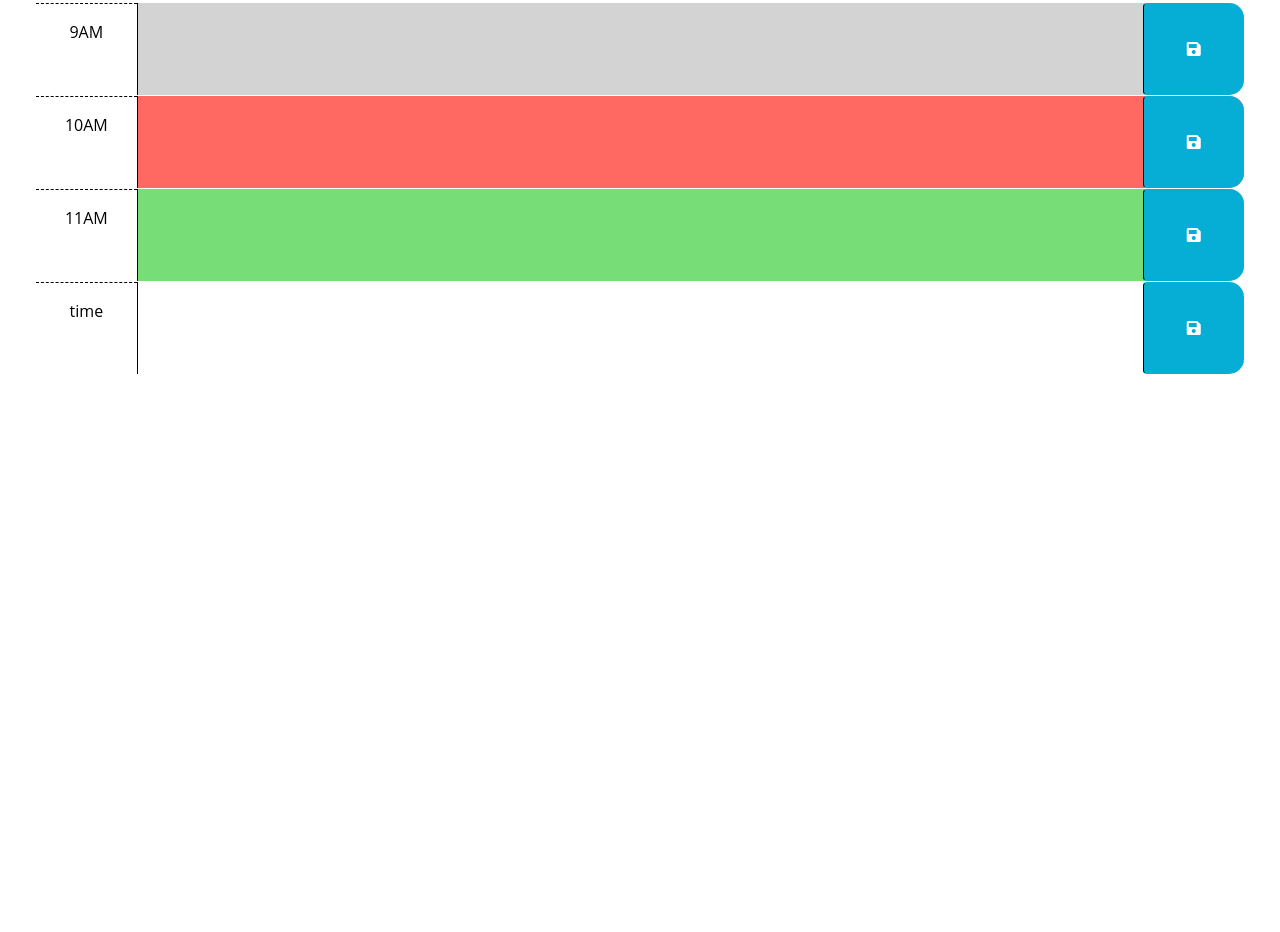
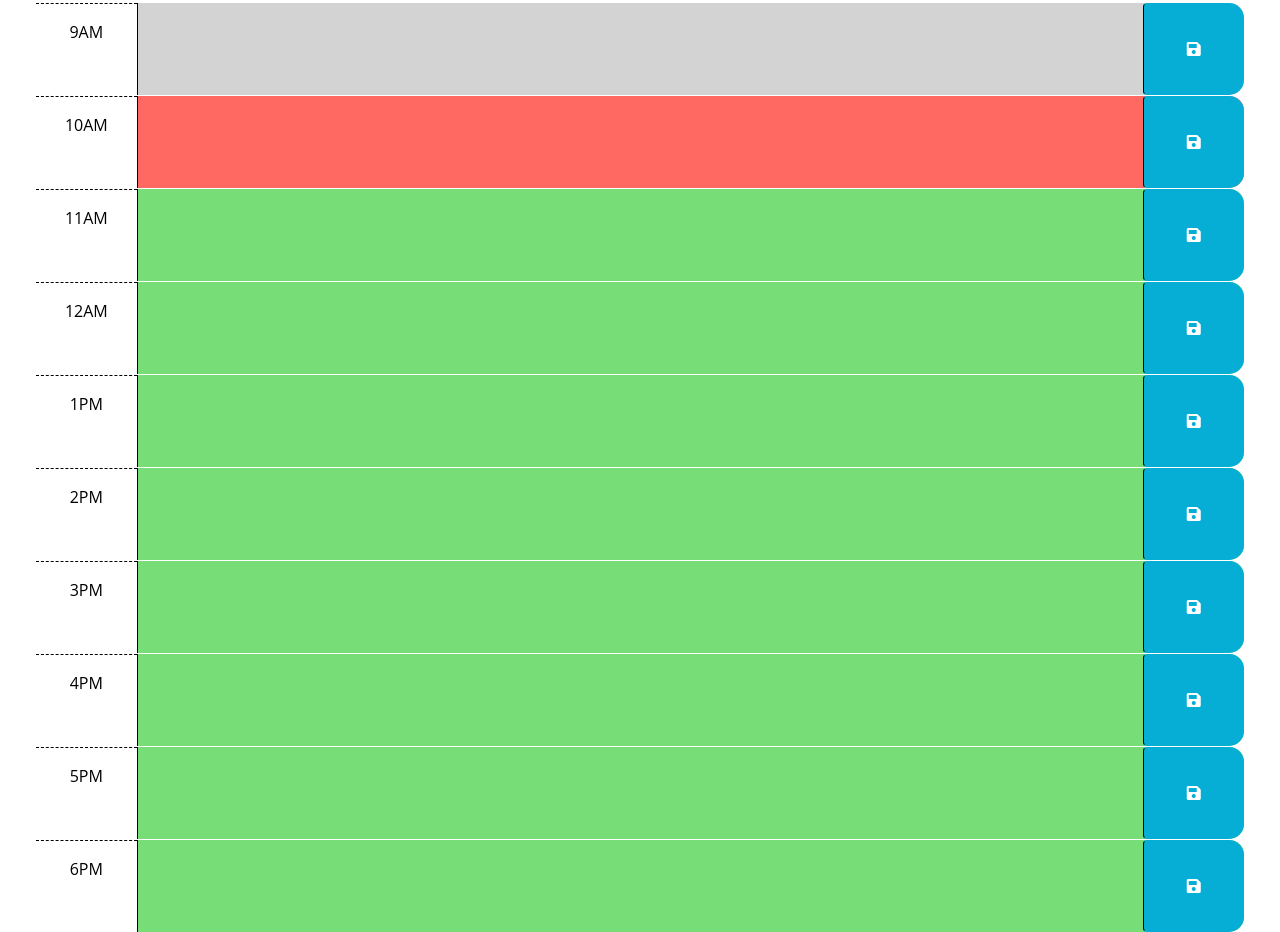
Before and after one commit to QDatcher/module5assignment-planner, a plain HTML site: page index.html in a window 1280 px wide. Shown: the part 295-1227 px from the top of the page. Before the commit the page ends 800 px from the top, so only its background shows below. Drawn offline with nearby package versions, Linux system fonts and the light colour scheme.

Commit message:
made time function to update the color of the timeBlocks

```diff
--- a/assets/js/script.js
+++ b/assets/js/script.js
@@ -1,11 +1,15 @@
 // Wrap all code that interacts with the DOM in a call to jQuery to ensure that
 // the code isn't run until the browser has finished rendering all the elements
 // in the html.
-let currentDay = dayjs().format('dddd MMM D, YYYY')
+let dplannerContainer = document.querySelector('#timeBlock-container')
+
+
+let currentDay = dayjs()
 let currentDayEl = $('#currentDay')
-currentDayEl.text(currentDay)
+currentDayEl.text(currentDay.format('dddd MMM D, YYYY'))
 
-const plannerContainer = $(".container-fluid")
+const plannerContainer = $("#timeBlock-container")
+const plannerChildren = plannerContainer.children()
 $(function () {
     // TODO: Add a listener for click events on the save button. This code should
     // use the id in the containing time-block as a key to save the user input in
@@ -50,4 +54,33 @@ $(function () {
     saveButton.append(i)
   }
 
-  generateTimeBlock()
+const updateTimeBlocks = () => {
+
+
+  var timeInterval = setInterval(function () {
+
+
+    for(let i = 0; i < plannerChildren.length; i++){
+      if (plannerChildren[i].getAttribute('id') < currentDay.format('HH')) {
+        plannerChildren[i].addClass('row time-block past')
+      } else if (plannerChildren[i].getAttribute('id') < currentDay.format('HH')) {
+        plannerChildren[i].addClass('row time-block future')
+      } else {
+        plannerChildren[i].addClass('row time-block present')
+      }
+    }
+
+  }, 1000);
+}
+
+
+
+console.log(plannerChildren[0])
+
+console.log(plannerChildren[0].getAttribute('id'))
+
+
+
+
+  console.log(dayjs().format('HH') )
+  console.log(dayjs().format('HH') < '12')
--- a/index.html
+++ b/index.html
@@ -30,7 +30,7 @@
       <p class="lead">A simple calendar app for scheduling your work day</p>
       <p id="currentDay" class="lead"></p>
     </header>
-    <div class="container-fluid px-5">
+    <div id="timeBlock-container" class="container-fluid px-5">
       <!-- Use class for "past", "present", and "future" to apply styles to the
         time-block divs accordingly. The javascript will need to do this by
         adding/removing these classes on each div by comparing the hour in the
@@ -42,7 +42,7 @@
         -->
 
       <!-- Example of a past time block. The "past" class adds a gray background color. -->
-      <div id="hour-9" class="row time-block past">
+      <div id="09" class="row time-block past">
         <div class="col-2 col-md-1 hour text-center py-3">9AM</div>
         <textarea class="col-8 col-md-10 description" rows="3"> </textarea>
         <button class="btn saveBtn col-2 col-md-1" aria-label="save">
@@ -51,7 +51,7 @@
       </div>
 
       <!-- Example of a present time block. The "present" class adds a red background color. -->
-      <div id="hour-10" class="row time-block present">
+      <div id="10" class="row time-block present">
         <div class="col-2 col-md-1 hour text-center py-3">10AM</div>
         <textarea class="col-8 col-md-10 description" rows="3"> </textarea>
         <button class="btn saveBtn col-2 col-md-1" aria-label="save">
@@ -60,8 +60,57 @@
       </div>
 
       <!-- Example of a future time block. The "future" class adds a green background color. -->
-      <div id="hour-11" class="row time-block future">
+      <div id="11" class="row time-block future">
         <div class="col-2 col-md-1 hour text-center py-3">11AM</div>
+        <textarea class="col-8 col-md-10 description" rows="3"> </textarea>
+        <button class="btn saveBtn col-2 col-md-1" aria-label="save">
+          <i class="fas fa-save" aria-hidden="true"></i>
+        </button>
+      </div>
+      <div id="12" class="row time-block future">
+        <div class="col-2 col-md-1 hour text-center py-3">12AM</div>
+        <textarea class="col-8 col-md-10 description" rows="3"> </textarea>
+        <button class="btn saveBtn col-2 col-md-1" aria-label="save">
+          <i class="fas fa-save" aria-hidden="true"></i>
+        </button>
+      </div>
+      <div id="13" class="row time-block future">
+        <div class="col-2 col-md-1 hour text-center py-3">1PM</div>
+        <textarea class="col-8 col-md-10 description" rows="3"> </textarea>
+        <button class="btn saveBtn col-2 col-md-1" aria-label="save">
+          <i class="fas fa-save" aria-hidden="true"></i>
+        </button>
+      </div>
+      <div id="14" class="row time-block future">
+        <div class="col-2 col-md-1 hour text-center py-3">2PM</div>
+        <textarea class="col-8 col-md-10 description" rows="3"> </textarea>
+        <button class="btn saveBtn col-2 col-md-1" aria-label="save">
+          <i class="fas fa-save" aria-hidden="true"></i>
+        </button>
+      </div>
+      <div id="15" class="row time-block future">
+        <div class="col-2 col-md-1 hour text-center py-3">3PM</div>
+        <textarea class="col-8 col-md-10 description" rows="3"> </textarea>
+        <button class="btn saveBtn col-2 col-md-1" aria-label="save">
+          <i class="fas fa-save" aria-hidden="true"></i>
+        </button>
+      </div>
+      <div id="16" class="row time-block future">
+        <div class="col-2 col-md-1 hour text-center py-3">4PM</div>
+        <textarea class="col-8 col-md-10 description" rows="3"> </textarea>
+        <button class="btn saveBtn col-2 col-md-1" aria-label="save">
+          <i class="fas fa-save" aria-hidden="true"></i>
+        </button>
+      </div>
+      <div id="17" class="row time-block future">
+        <div class="col-2 col-md-1 hour text-center py-3">5PM</div>
+        <textarea class="col-8 col-md-10 description" rows="3"> </textarea>
+        <button class="btn saveBtn col-2 col-md-1" aria-label="save">
+          <i class="fas fa-save" aria-hidden="true"></i>
+        </button>
+      </div>
+      <div id="18" class="row time-block future">
+        <div class="col-2 col-md-1 hour text-center py-3">6PM</div>
         <textarea class="col-8 col-md-10 description" rows="3"> </textarea>
         <button class="btn saveBtn col-2 col-md-1" aria-label="save">
           <i class="fas fa-save" aria-hidden="true"></i>
```
